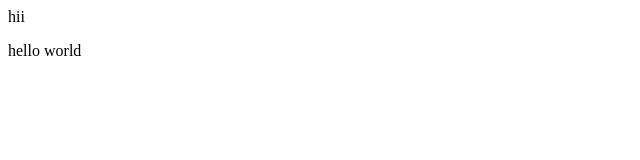
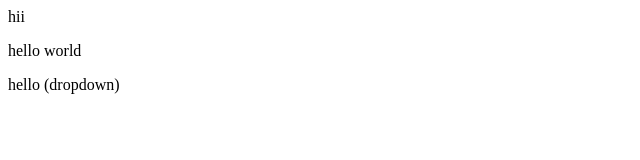
Before and after one commit to shraa25/LocalRepo, a plain HTML site: page index.html in a window 1280 px wide. Shown: the whole page, without its empty margins (0-640 px from the left). Drawn offline with Linux system fonts and the light colour scheme.

Commit message:
add dropdowm

```diff
--- a/index.html
+++ b/index.html
@@ -1,2 +1,3 @@
 <p>hii</p>
 <p>hello world </p>
+<p>hello (dropdown)</p>
```
